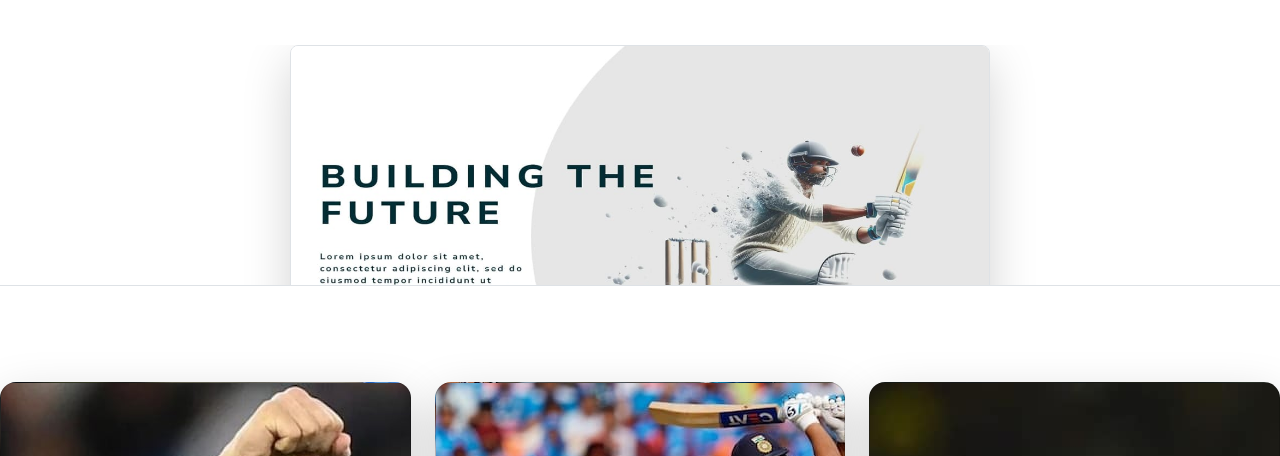
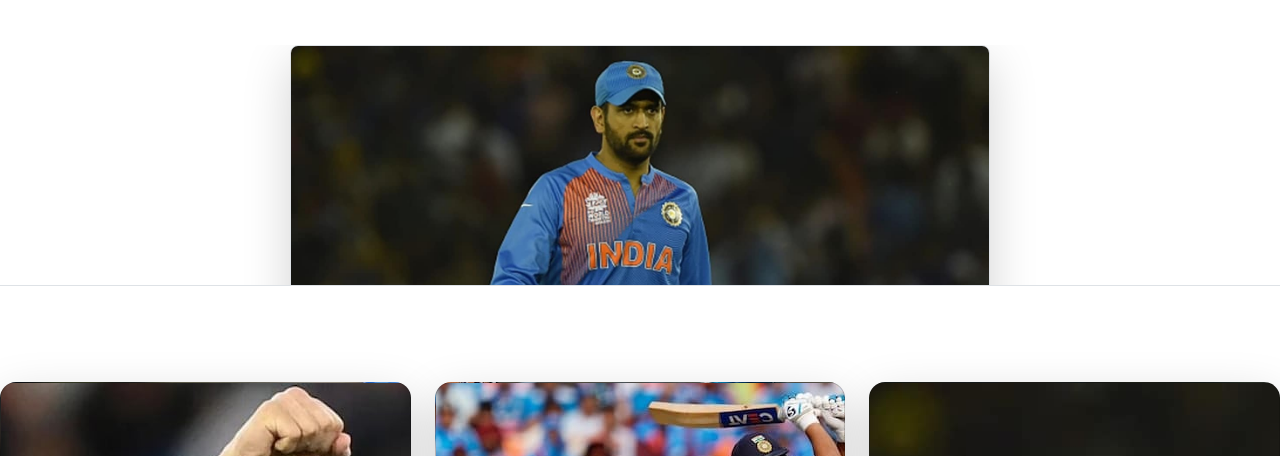
Before and after one commit to mayurpitre/goal-website, a plain HTML site: page website.html in a window 1280 px wide. Shown: the part 344-800 px from the top of the page. Drawn offline with nearby package versions, Linux system fonts and the light colour scheme.

Commit message:
Update website.html

```diff
--- a/website.html
+++ b/website.html
@@ -72,7 +72,7 @@
         </div>
         <div class="overflow-hidden" style="max-height: 30vh;">
           <div class="container px-5">
-            <img src="/main.jpeg" class="img-fluid border rounded-3 shadow-lg mb-10" alt="main image" width="700" height="700" loading="lazy">
+            <img src="/dhoni.jpeg" class="img-fluid border rounded-3 shadow-lg mb-10" alt="main image" width="700" height="700" loading="lazy">
           </div>
         </div>
       </div>
```
